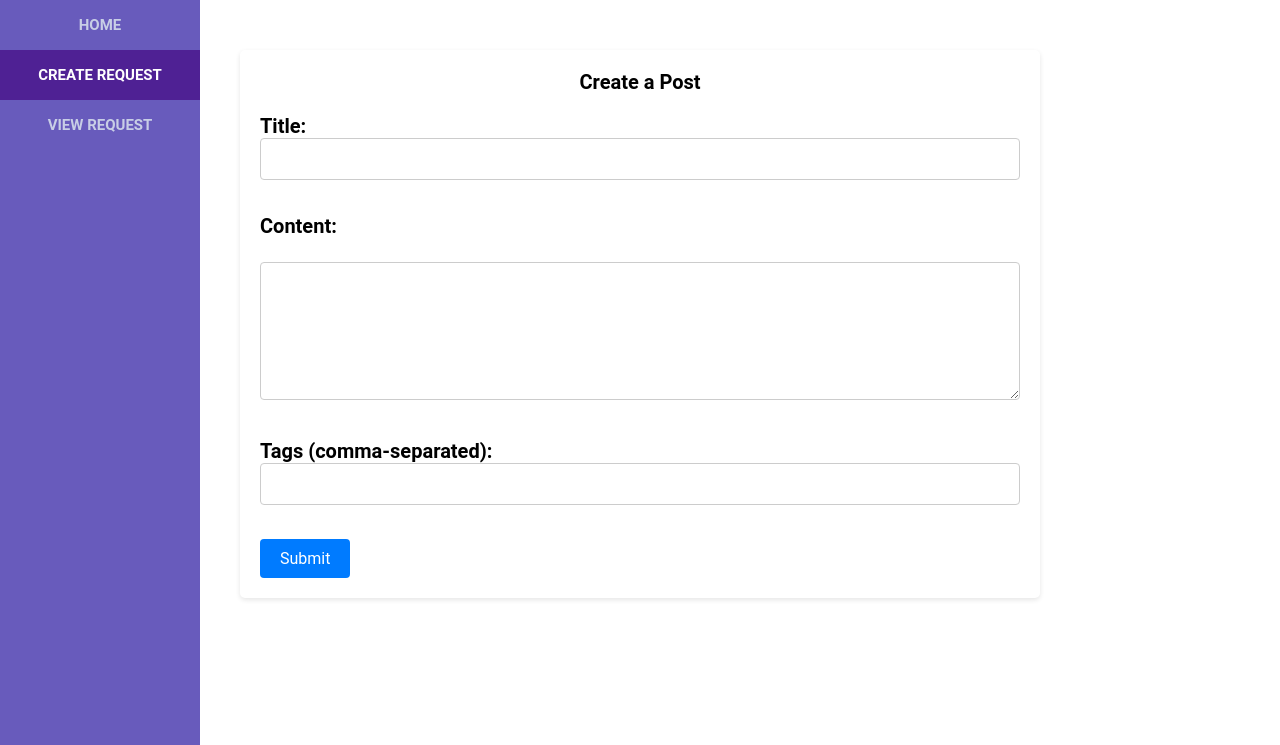
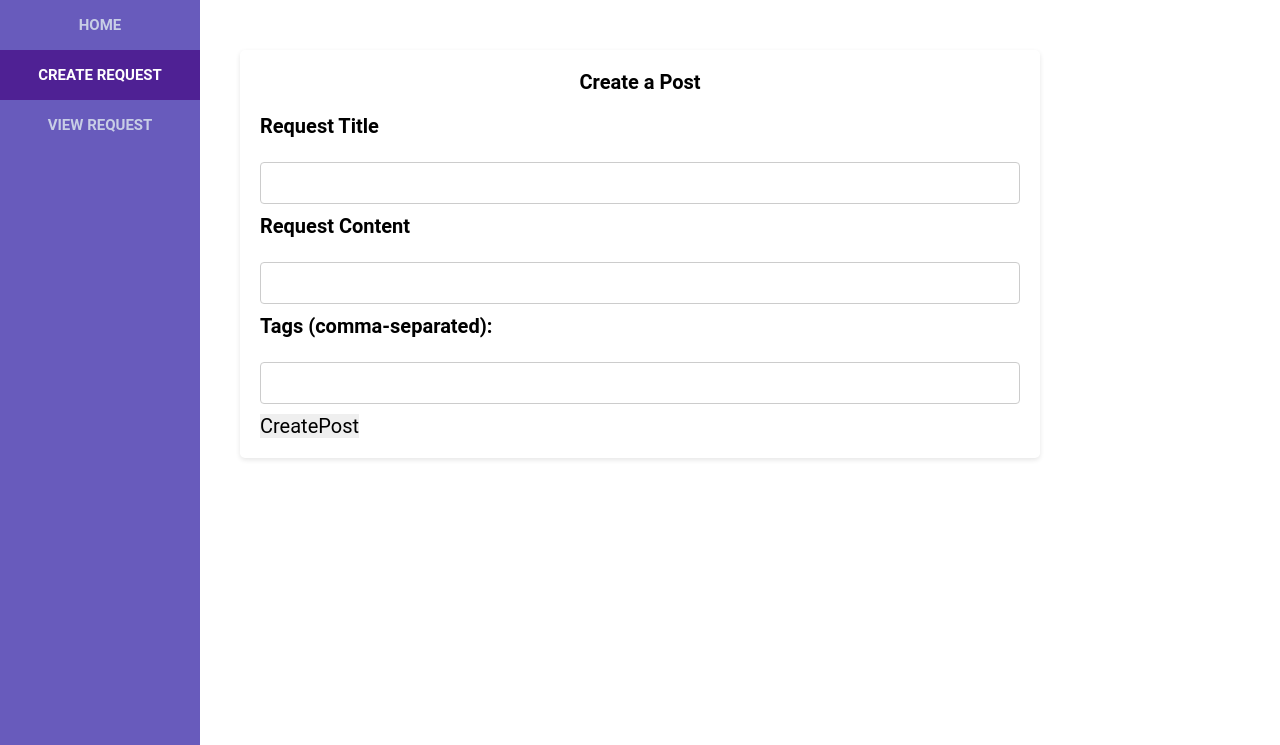
Before and after one commit to flappyfishhh/CITS5505-Web-Dev, a Flask app: page /create-request in a window 1280 px wide. Shown: the part 55-800 px from the top of the page. Run offline with Flask 3, Linux system fonts and the light colour scheme; the visitor is signed in with stand-in values (Sample User, id 1).

Commit message:
Implemented WTForms for create request page

```diff
--- a/app/forms.py
+++ b/app/forms.py
@@ -30,3 +30,9 @@ class RegistrationForm(FlaskForm):
             User.email == email.data))
         if user is not None:
             raise ValidationError('Please use a different email address.')
+
+class CreateRequestForm(FlaskForm):
+    request_title = StringField('Request Title', validators=[DataRequired()])
+    request_content = StringField('Request Content', validators=[DataRequired()])
+    tags = StringField('Tags (comma-separated):')
+    submit = SubmitField('CreatePost')
--- a/app/routes.py
+++ b/app/routes.py
@@ -1,8 +1,8 @@
 from flask import render_template, redirect,url_for, session, flash, request
 from app import app,db
 from app.model import User,Tag,Request,Response
-from app.forms import LoginForm, RegistrationForm
-from flask_login import current_user, login_user, login_required, logout_user
+from app.forms import LoginForm, RegistrationForm,CreateRequestForm
+from flask_login import current_user, login_user, logout_user
 import sqlalchemy as sa
 from urllib.parse import urlsplit
 
@@ -21,9 +21,6 @@ def login():
             flash('Invalid username or password')
             return redirect(url_for('login'))
         login_user(user)
-        # next_page = request.args.get('next')
-        # if not next_page or urlsplit(next_page).netloc != '':
-        #     next_page = url_for('index')
         return redirect(url_for('index'))
     return render_template('login.html', title='Log In', form=form)
 
@@ -77,13 +74,14 @@ def ViewRequest(request_id):
 @app.route('/create-request', methods=['GET', 'POST'])
 def CreateRequest():
     # Only when user has logged in
+    form = CreateRequestForm()
     if current_user.is_authenticated:
         if request.method == 'POST':
             user_id = current_user.user_id
             user = User.query.get(user_id)
-            title = request.form['requestTitle']
-            content = request.form['requestContent']
-            tag_names = [tag.strip() for tag in request.form['tags'].split(',')]
+            title = form.request_title.data
+            content = form.request_content.data
+            tag_names = [tag.strip() for tag in (form.tags.data).split(',')]
             tags = []
             for tag_name in tag_names:
                 tag = Tag.query.filter_by(tag_name=tag_name).first()
@@ -96,7 +94,7 @@ def CreateRequest():
             db.session.add(new_request)
             db.session.commit()
             return redirect(url_for('ViewRequest',request_id=new_request.request_id))
-        return render_template('create-request.html')
+        return render_template('create-request.html',form=form)
     return redirect(url_for('login'))
 
 
--- a/app/templates/create-request.html
+++ b/app/templates/create-request.html
@@ -12,28 +12,39 @@
 <div class="container">
   <h1>Create a Post</h1>
   <!-- anfter the submit button is clicked, a POST request to the "/submit" URL with the form data -->
+  {% with messages = get_flashed_messages() %}
+  {% if messages %}
+  <ul>
+    {% for message in messages %}
+    <li>{{ message }}</li>
+    {% endfor %}
+  </ul>
+  {% endif %}
+  {% endwith %}
   <form id="postForm" action="/create-request" method="post">
-    <label for="requestTitle">Title:</label>
-    <input type="text" id="requestTitle" name="requestTitle" required /><br /><br />
-    <label for="requestContent">Content:</label><br />
-    <textarea
-      id="requestContent"
-      name="requestContent"
-      rows="5"
-      cols="50"
-      required
-    ></textarea
-    ><br /><br />
-    <label for="tags">Tags (comma-separated):</label>
-    <input type="text" id="tags" name="tags"><br><br>
-    <!-- link submit button to the view content page -->
-    <button
-      type="submit"
-      class="btn btn-submit"
-      value="Submit"
-    >
-      Submit
-    </button>
+    {{ form.hidden_tag() }}
+    <p>
+      {{ form.request_title.label }}<br>
+      {{ form.request_title }}<br>
+      {% for error in form.request_title.errors %}
+      <span>{{ error }}</span>
+      {% endfor %}
+    </p>
+    <p>
+      {{ form.request_content.label }}<br>
+      {{ form.request_content}}<br>
+      {% for error in form.request_content.errors %}
+      <span>{{ error }}</span>
+      {% endfor %}
+    </p>
+    <p>
+      {{ form.tags.label }}<br>
+      {{ form.tags}}<br>
+      {% for error in form.tags.errors %}
+      <span>{{ error }}</span>
+      {% endfor %}
+    </p>
+    <p>{{ form.submit() }}</p>
   </form>
 </div>
 <!-- Link to js sheet -->
```
